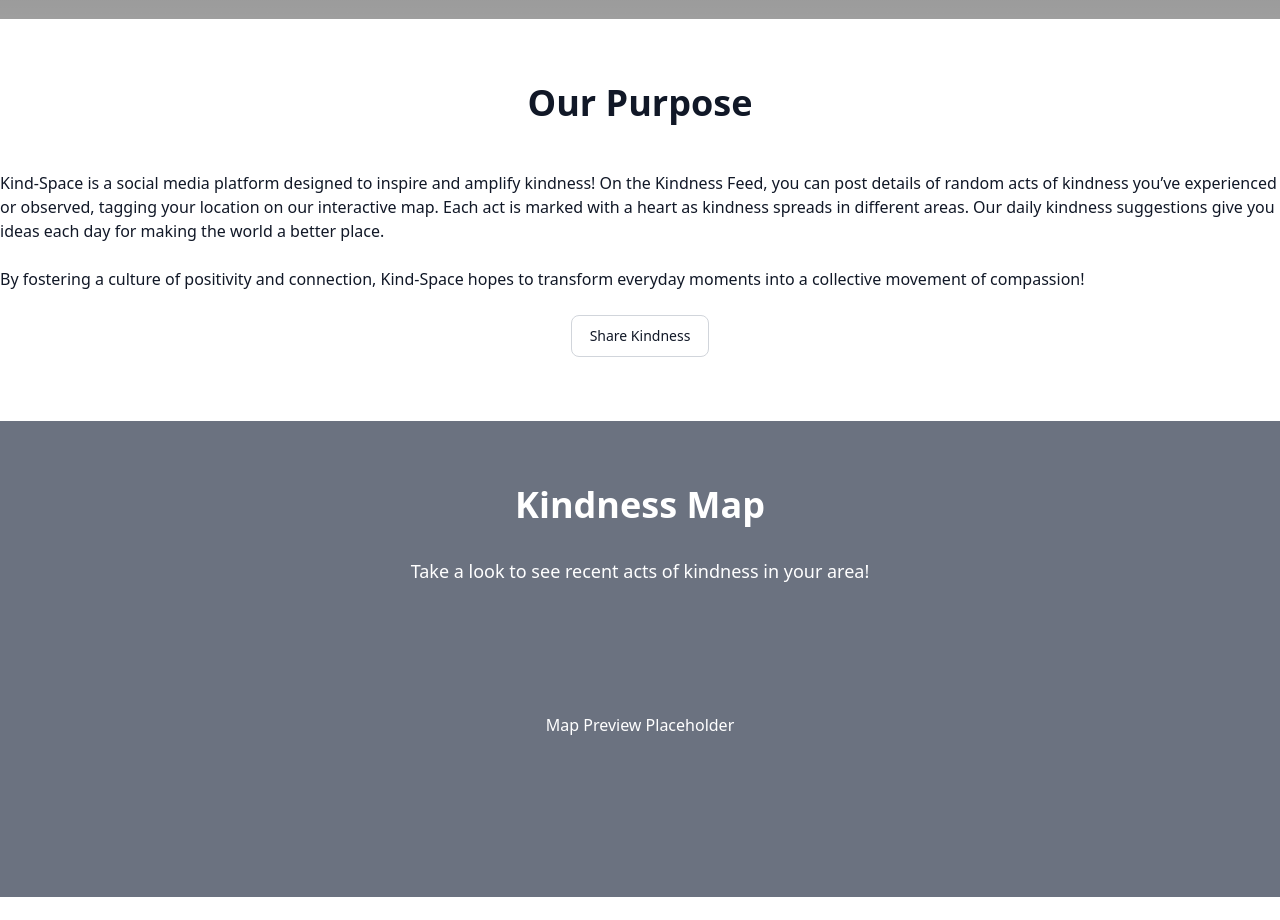
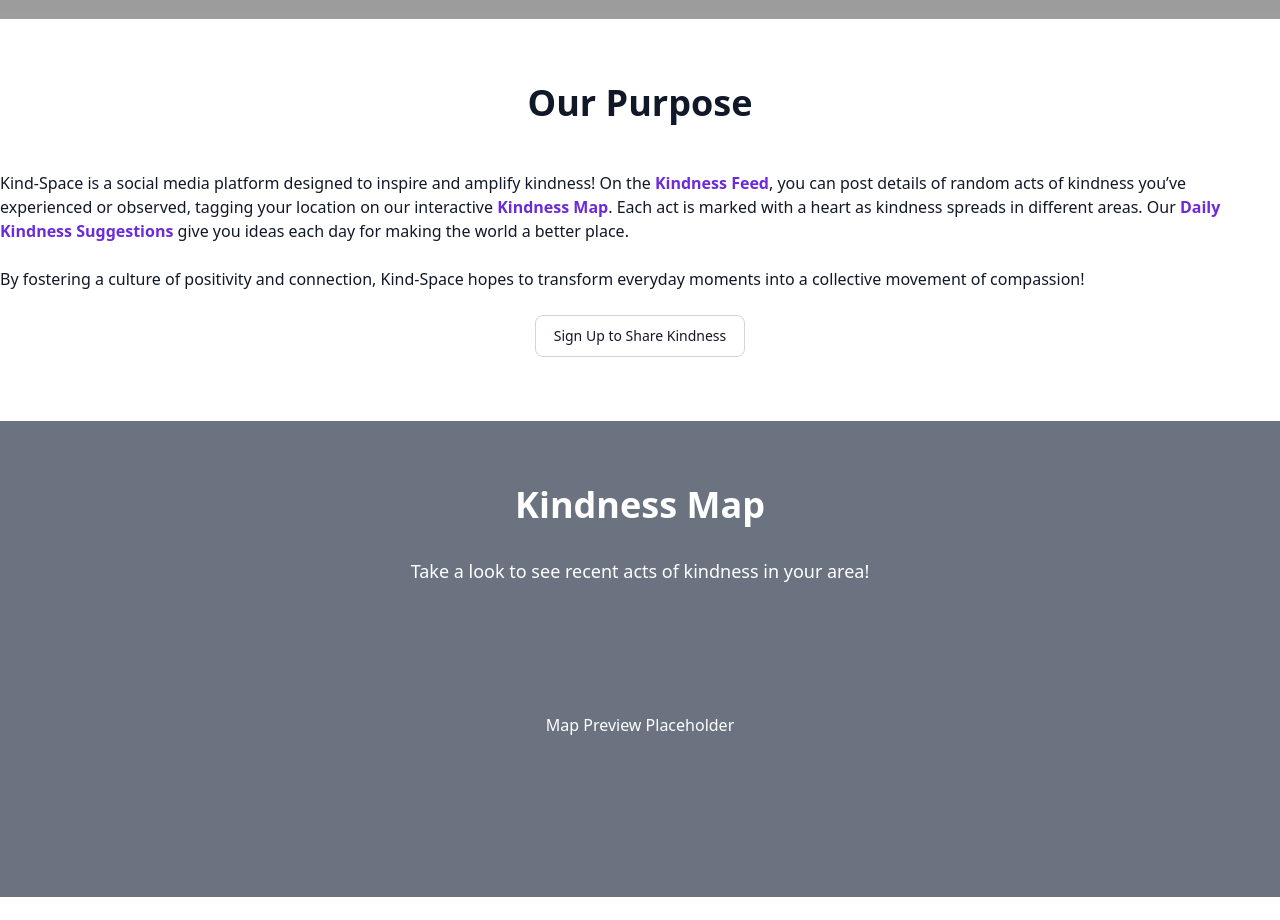
Before and after one commit to Kindness-Group/kind-space, a Next.js app in the folder frontend/: page / in a window 1280 px wide. Shown: the part 840-1760 px from the top of the page. Built offline with nearby package versions, Linux system fonts and the light colour scheme; grey boxes are pictures that could not be loaded.

Commit message:
small style changes

```diff
--- a/frontend/src/app/(index)/page.tsx
+++ b/frontend/src/app/(index)/page.tsx
@@ -23,9 +23,9 @@ export default function Home() {
 <section>
     <div id="purpose" className="py-16 bg-white text-gray-900">
         <h1 className="md:text-4xl text-2xl text-center font-bold">Our Purpose</h1>
-        <p className="text-left max-md:text-sm md:pt-12 container mx-auto">Kind-Space is a social media platform designed to inspire and amplify kindness! On the Kindness Feed, you can post details of random acts of kindness you’ve experienced or observed, tagging your location on our interactive map. Each act is marked with a heart as kindness spreads in different areas. Our daily kindness suggestions give you ideas each day for making the world a better place.</p>
+        <p className="text-left max-md:text-sm md:pt-12 container mx-auto">Kind-Space is a social media platform designed to inspire and amplify kindness! On the <a href="" className="py-2 px-3 text-purple-700 md:hover:bg-transparent md:border-0 md:hover:text-teal-400 md:p-0"><strong>Kindness Feed</strong></a>, you can post details of random acts of kindness you’ve experienced or observed, tagging your location on our interactive <a href="" className="py-2 px-3 text-purple-700 md:hover:bg-transparent md:border-0 md:hover:text-teal-400 md:p-0"><strong>Kindness Map</strong></a>. Each act is marked with a heart as kindness spreads in different areas. Our <a href="" className="py-2 px-3 text-purple-700 md:hover:bg-transparent md:border-0 md:hover:text-teal-400 md:p-0"><strong>Daily Kindness Suggestions</strong></a> give you ideas each day for making the world a better place.</p>
         <p className="text-left max-md:text-sm md:py-6 container mx-auto">By fostering a culture of positivity and connection, Kind-Space hopes to transform everyday moments into a collective movement of compassion!</p>
-        <Button color={"light"} className="m-auto focus:ring-4 focus:ring-purple-700 hover:ring-4 hover:ring-purple-700">Share Kindness</Button>
+        <Button color={"light"} className="m-auto focus:ring-4 focus:ring-purple-700 hover:ring-4 hover:ring-purple-700">Sign Up to Share Kindness</Button>
     </div>
 </section>
 
```
Also changed, not shown: 1 other file (tests, documents, lock files or other folders).
